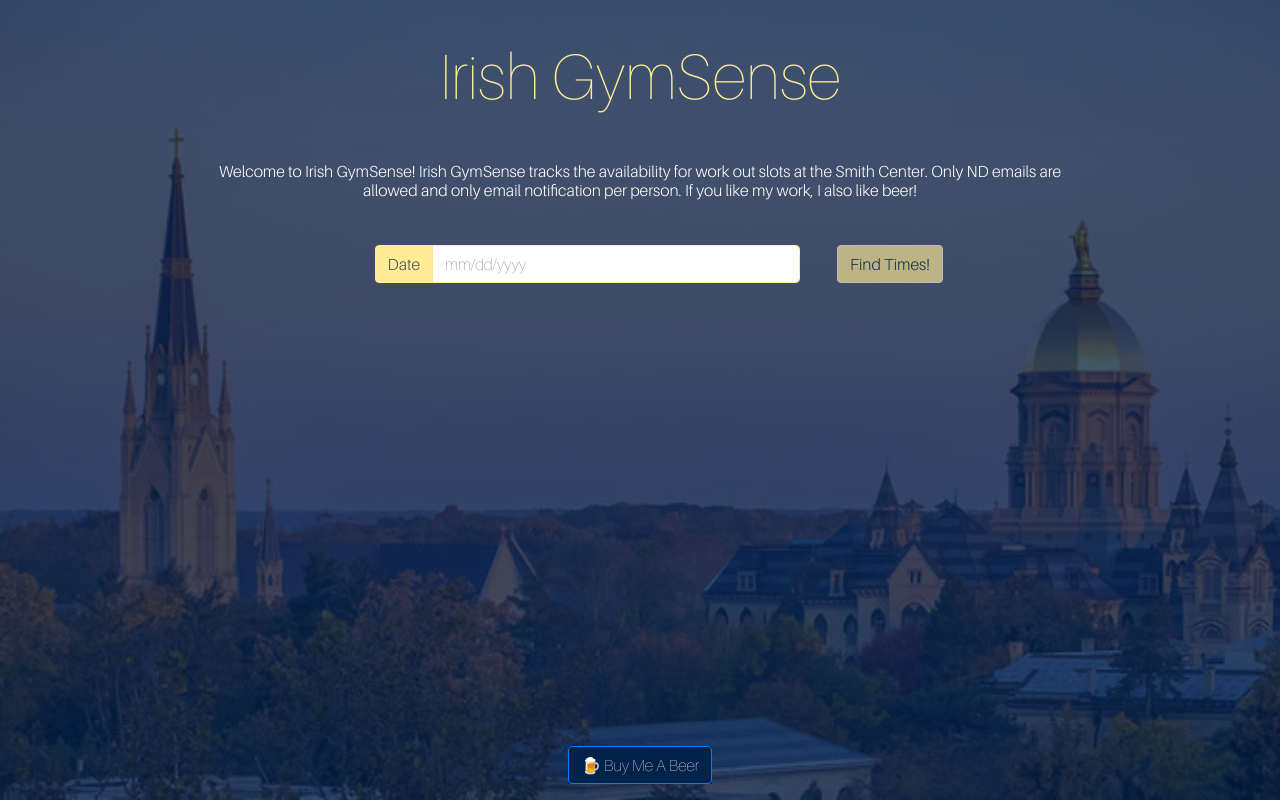
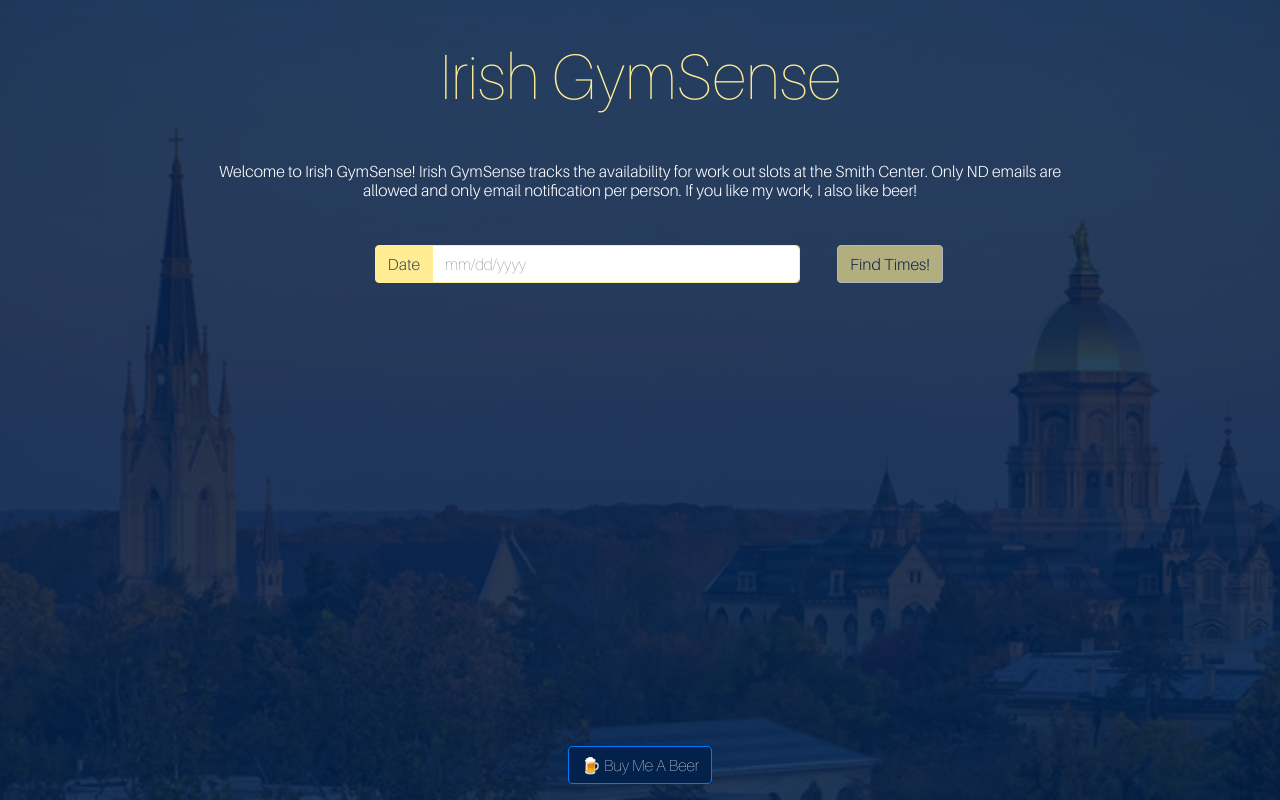
Before and after one commit to bmerrick22/gym-tracker, an Angular app: page / in a window 1280 px wide. Built offline with nearby package versions, Linux system fonts and the light colour scheme.

Commit message:
background image

```diff
--- a/src/app/app.component.css
+++ b/src/app/app.component.css
@@ -14,7 +14,7 @@
 
 .background-image{
     position: absolute;
-    opacity: 0.25;
+    opacity: 0.15;
     z-index: 1;
     flex-shrink: 0;
     min-width: 100%;
```
